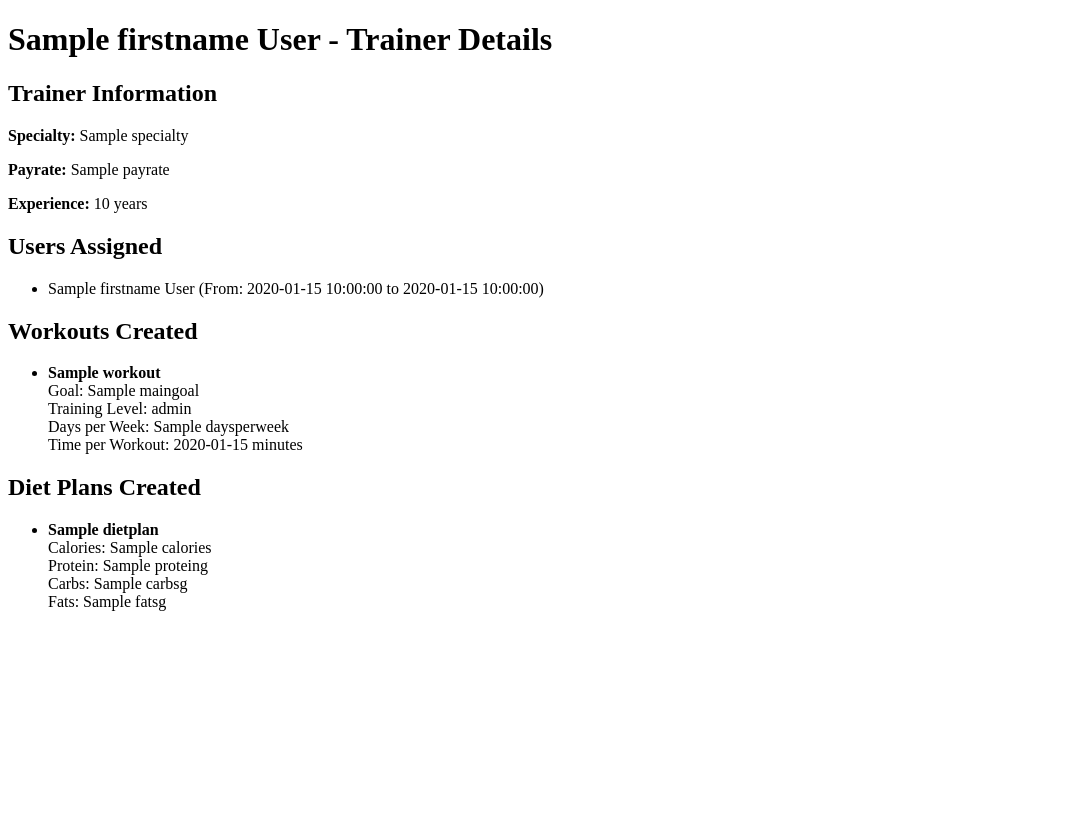
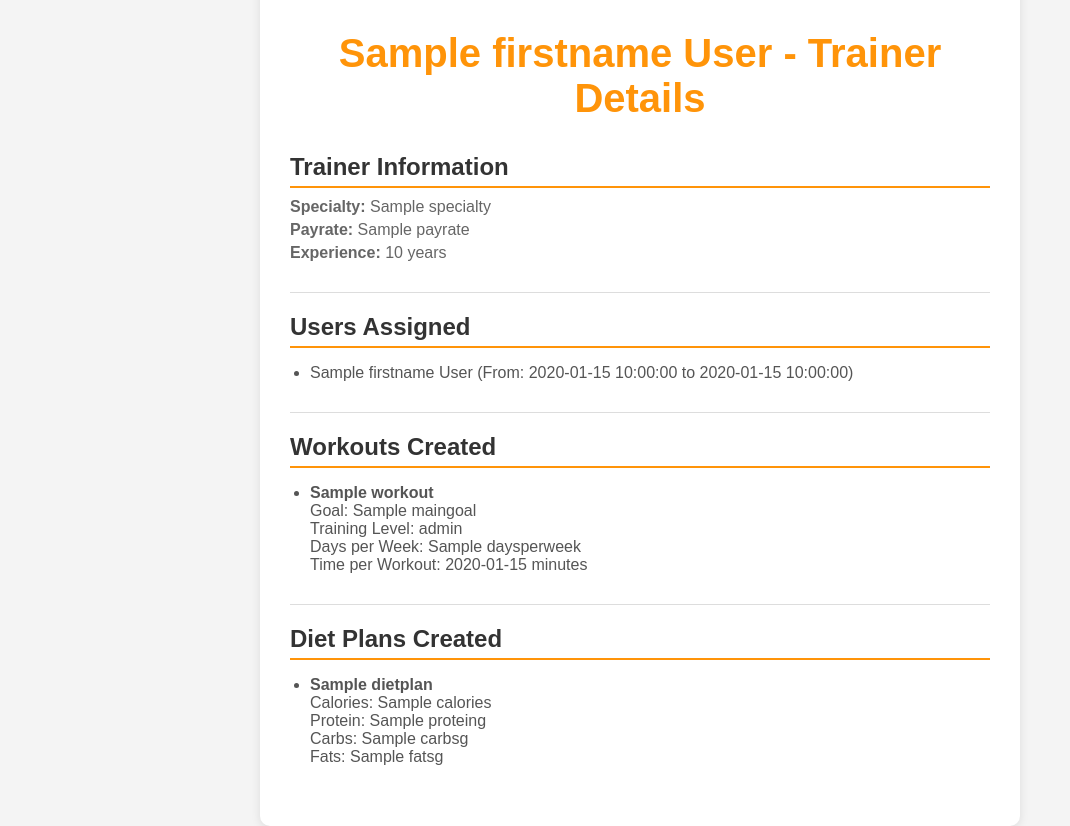
Before and after one commit to rodynaamrfathy/FitPulse, a Flask app: template templates/trainer_details.html in a window 1280 px wide. Shown: the whole page, without its empty margins (0-1070 px from the left). Before the commit the page ends 611 px from the top, so only its background shows below. Run offline with Flask 3, Linux system fonts and the light colour scheme; the template is opened without the code that fills it: most values are stand-ins (such as "Sample title", 1, 10 or a date in 2020); some libraries are stand-ins or nearby versions.

Commit message:
"Refactored trainer details HTML template to add CSS stylesheet and reorganize content into sections with headers and horizontal rules."

```diff
--- /dev/null
+++ b/static/css/trainer_details.css
@@ -0,0 +1,61 @@
+body {
+    font-family: Arial, sans-serif;
+    margin: 0;
+    padding: 0;
+    background-color: #f4f4f4;
+    display: flex;
+    justify-content: center;
+    align-items: center;
+    height: 100vh;
+}
+
+h1 {
+    color: #ff9409;
+    font-size: 2.5rem;
+    text-align: center;
+    margin-bottom: 2rem;
+}
+
+.container {
+    background-color: #fff;
+    border-radius: 10px;
+    box-shadow: 0 2px 10px rgba(0, 0, 0, 0.1);
+    padding: 30px;
+    width: 700px;
+}
+
+.section {
+    margin-bottom: 30px;
+}
+
+.section h2 {
+    font-size: 1.5rem;
+    color: #333;
+    font-weight: bold;
+    margin-bottom: 10px;
+    border-bottom: 2px solid #ff9409;
+    padding-bottom: 5px;
+}
+
+.section p {
+    font-size: 1rem;
+    color: #666;
+    margin: 5px 0;
+}
+
+ul {
+    padding-left: 20px;
+    list-style-type: disc;
+}
+
+ul li {
+    font-size: 1rem;
+    color: #555;
+    margin-bottom: 10px;
+}
+
+hr {
+    border: none;
+    border-top: 1px solid #ddd;
+    margin: 20px 0;
+}
--- a/templates/trainer_details.html
+++ b/templates/trainer_details.html
@@ -3,16 +3,23 @@
 <head>
     <meta charset="UTF-8">
     <meta name="viewport" content="width=device-width, initial-scale=1.0">
+    <link rel="stylesheet" href="{{ url_for('static', filename='css/trainer_details.css') }}">
     <title>{{ trainer.firstname }} {{ trainer.lastname }} - Details</title>
 </head>
 <body>
+    <div class="container">
         <h1>{{ trainer.firstname }} {{ trainer.lastname }} - Trainer Details</h1>
 
+        <div class="section">
             <h2>Trainer Information</h2>
             <p><strong>Specialty:</strong> {{ trainer.specialty }}</p>
             <p><strong>Payrate:</strong> {{ trainer.payrate }}</p>
             <p><strong>Experience:</strong> {{ trainer.experienceyears }} years</p>
+        </div>
 
+        <hr>
+
+        <div class="section">
             <h2>Users Assigned</h2>
             <ul>
                 {% for user in users_added %}
@@ -21,7 +28,11 @@
                 <li>No users assigned yet.</li>
                 {% endfor %}
             </ul>
+        </div>
 
+        <hr>
+
+        <div class="section">
             <h2>Workouts Created</h2>
             <ul>
                 {% for workout in exercises_added %}
@@ -36,7 +47,11 @@
                 <li>No workouts created yet.</li>
                 {% endfor %}
             </ul>
+        </div>
 
+        <hr>
+
+        <div class="section">
             <h2>Diet Plans Created</h2>
             <ul>
                 {% for dietplan in dietplans_added %}
@@ -51,5 +66,7 @@
                 <li>No diet plans created yet.</li>
                 {% endfor %}
             </ul>
+        </div>
+    </div>
 </body>
 </html>
```
Lines whose indentation alone changed are shown as unchanged.
